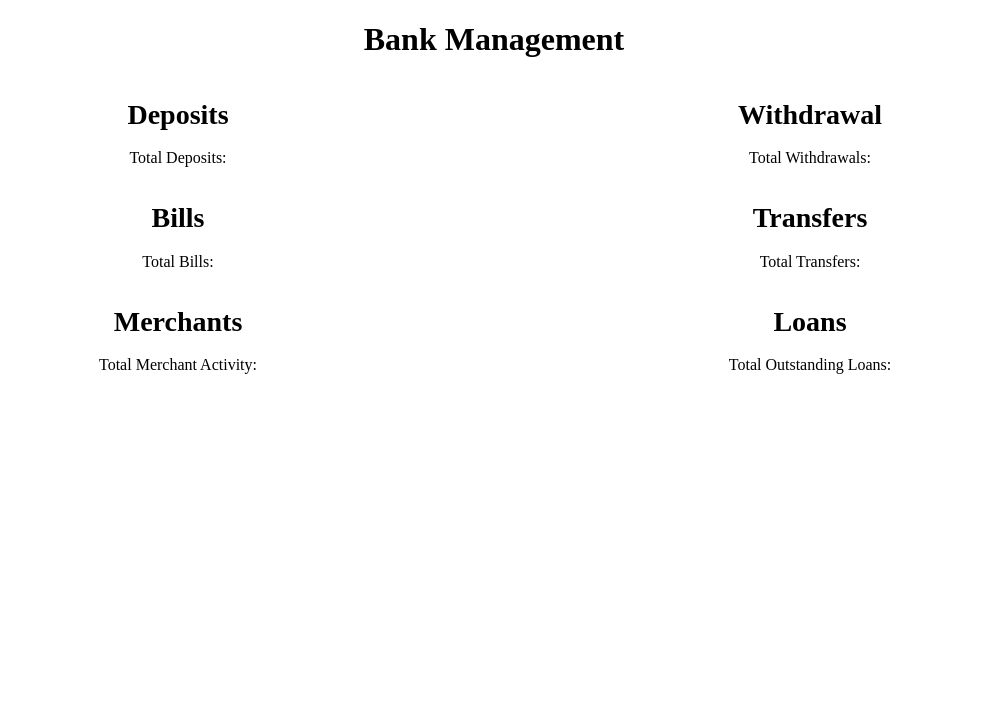
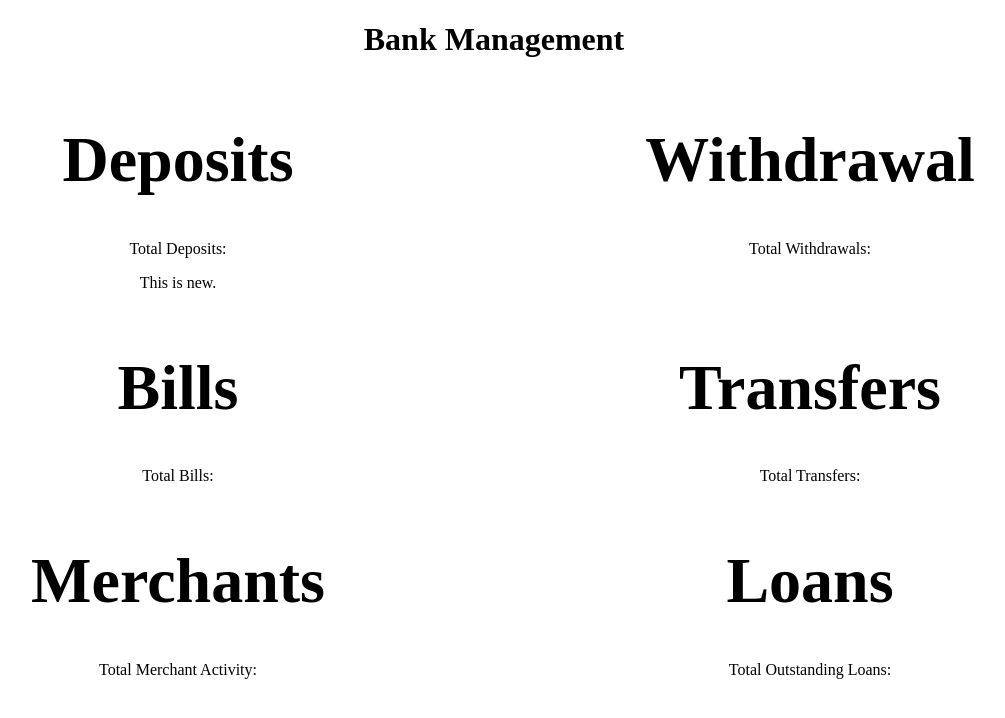
Before and after one commit to paynena2/RamHacks2019, a plain HTML site: page src/index.html in a window 1280 px wide. Shown: the whole page, without its empty margins (146-1151 px from the left). Drawn offline with Linux system fonts and the light colour scheme.

Commit message:
Quicksaving...

```diff
--- a/src/CSS/Style.css
+++ b/src/CSS/Style.css
@@ -12,12 +12,16 @@
     width: 50%;
 }
 
+.container{
+    height: 75%;
+}
+
 .details{
     text-align: center;
 }
 
 .tabs{
-    font-size: 28px;
+    font-size: 64px;
 }
 
 .row:after{
@@ -25,4 +29,5 @@
     content: "";
     display: table;
     clear: both;
+    height: 75%;
 }
--- a/src/JS/Main.js
+++ b/src/JS/Main.js
@@ -0,0 +1,5 @@
+var para = document.createElement("p")
+var node = document.createTextNode("This is new.")
+para.appendChild(node)
+var element = document.getElementById("deposits")
+element.appendChild(para)
--- a/src/index.html
+++ b/src/index.html
@@ -8,13 +8,14 @@
     <link rel="stylesheet" href="CSS/Style.css">
 </head>
 <body>
+    <div class = "container">
         <div class = "header">
             <h1 class = "bank">Bank Management</h1>
         </div>
         <div class = "row">
             <div class = "column" id = "deposits">
                 <h1 class = "tabs">Deposits</h1>
-                <p class = "details">Total Deposits: </p>
+                    <p class = "deposit_details">Total Deposits: </p>
             </div>
             <div class = "column" id = "withdrawal">
                 <h1 class = "tabs">Withdrawal</h1>
@@ -41,10 +42,8 @@
                     <p class = "details">Total Outstanding Loans: </p>
             </div>
         </div>
-    <script>
-        src = "Main.js"
-    </script>
-
+    </div>
+    <script src = "JS/Main.js"></script>
 </body>
 
 </html>
```
Lines whose indentation alone changed are shown as unchanged.
